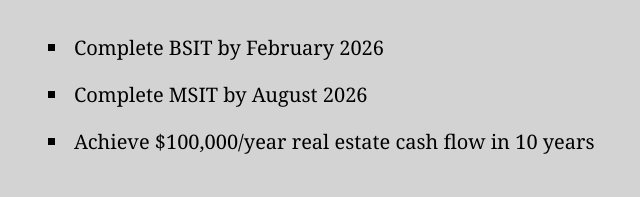
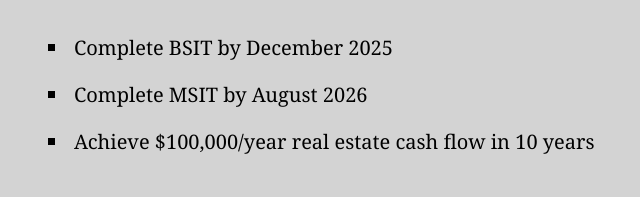
Before and after one commit to jrromero0729-eng/Portfolio-Website-Al-Romero, a plain HTML site: page careergoals.html in a window 1280 px wide. Shown: the part 503-700 px from the top of the page, 31-671 px from the left. Drawn offline with Linux system fonts and the light colour scheme.

Commit message:
Update careergoals.html

```diff
--- a/careergoals.html
+++ b/careergoals.html
@@ -26,7 +26,7 @@
 	<section>
 		<h1>Career Goals</h1>
 		<ul class="custom-list">
-			<li>Complete BSIT by February 2026</li>
+			<li>Complete BSIT by December 2025</li>
 			<li>Complete MSIT by August 2026</li>
 			<li>Achieve $100,000/year real estate cash flow in 10 years</li>
 		</ul>
```
